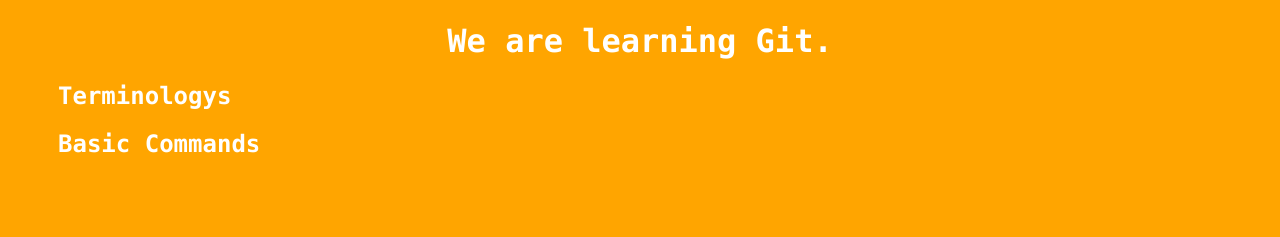
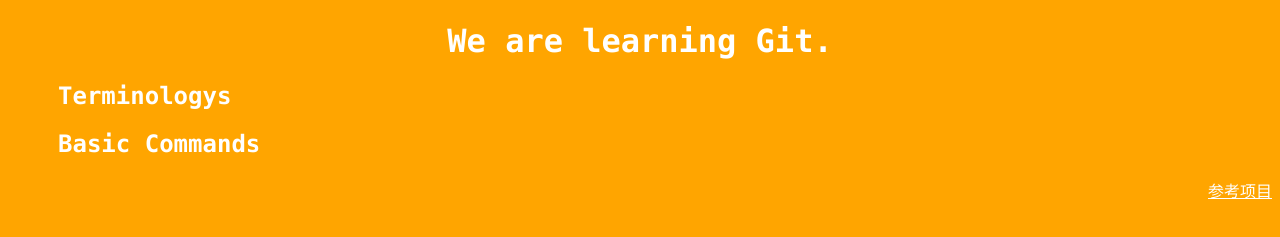
Before and after one commit to c24e/git_learning, a plain HTML site: page index.html in a window 1280 px wide. Shown: the part 163-400 px from the top of the page. Drawn offline with Linux system fonts and the light colour scheme.

Commit message:
Add a refering project

```diff
--- a/index.html
+++ b/index.html
@@ -43,7 +43,11 @@
             </div>
         </div>
     </section>
-
+    <footer>
+    <p>
+    	<a href="https://github.com">参考项目</a>
+    </p>
+    </footer>
     <script src="js/script.js"></script>
 </body>
 </html>
--- a/styles/style.css
+++ b/styles/style.css
@@ -48,3 +48,8 @@ div.panel {
   padding: 0 18px 0 0;
   display: none;
 }
+footer{
+  right:0;
+  bottom:0;
+  text-align:right;
+}
```
